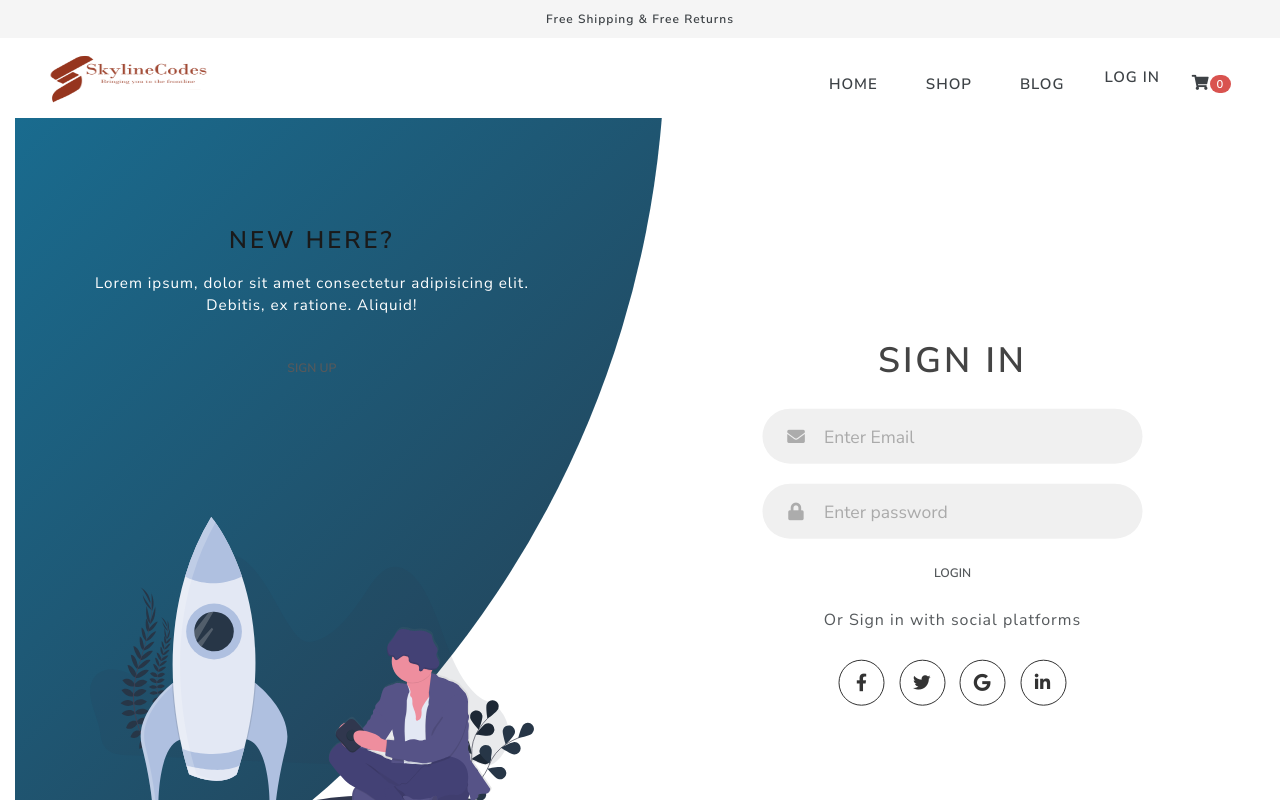
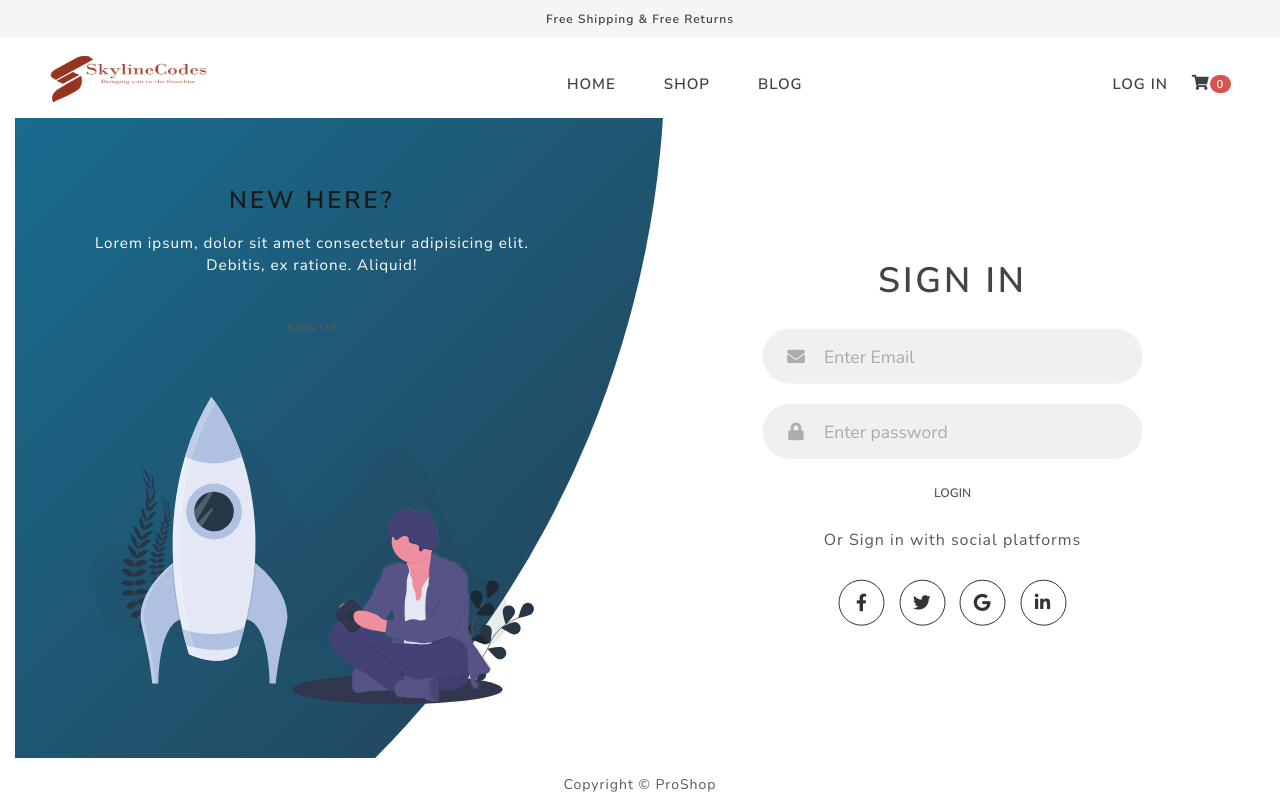
Before and after one commit to skylineCodes/skylineshop-api, a React (Create React App) app in the folder frontend/: page /login in a window 1280 px wide. Shown: the top 800 px of the page. Built offline with nearby package versions, Linux system fonts and the light colour scheme.

Commit message:
Login Page update

```diff
--- a/frontend/src/components/Header.js
+++ b/frontend/src/components/Header.js
@@ -156,9 +156,11 @@ const Header = () => {
                     </NavDropdown>
                   </Nav>
                 ) : (
+                  <Nav className='header-links'>
                   <Nav.Link className='links_icons' as={RouterLink} to='/login'>
                     Log In
                   </Nav.Link>
+                  </Nav>
                 )}
                 <Nav.Link className='links_icons' as={RouterLink} to='/cart'>
                   <span>
--- a/frontend/src/login.css
+++ b/frontend/src/login.css
@@ -8,7 +8,7 @@
   position: relative;
   width: 100%;
   background-color: #fff;
-  min-height: 100vh;
+  min-height: 80vh;
   overflow: hidden;
 }
 
```
